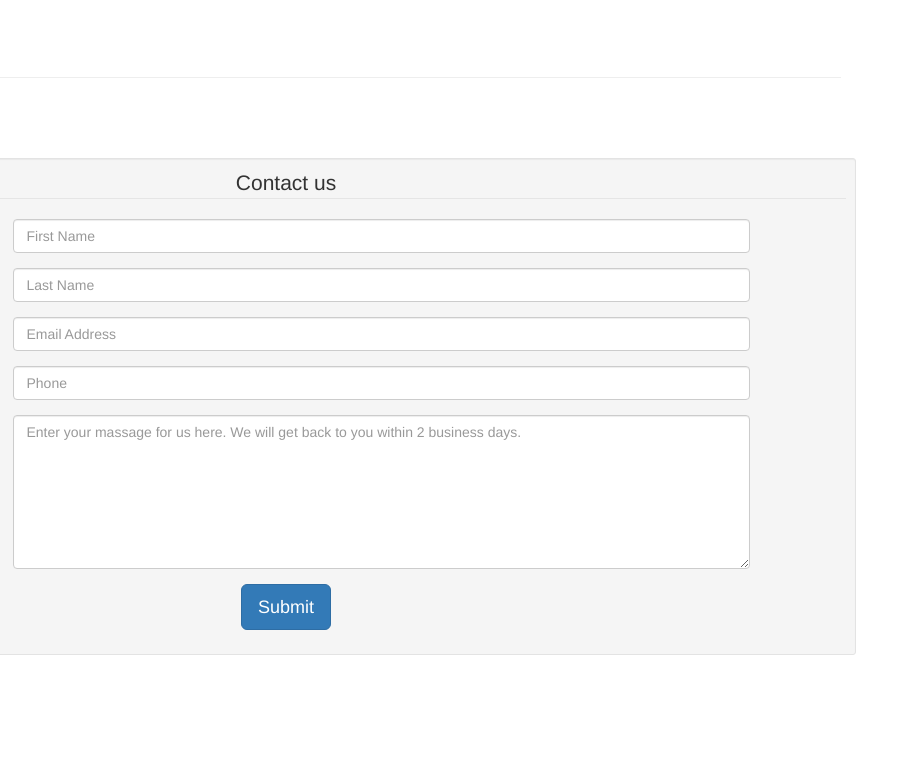
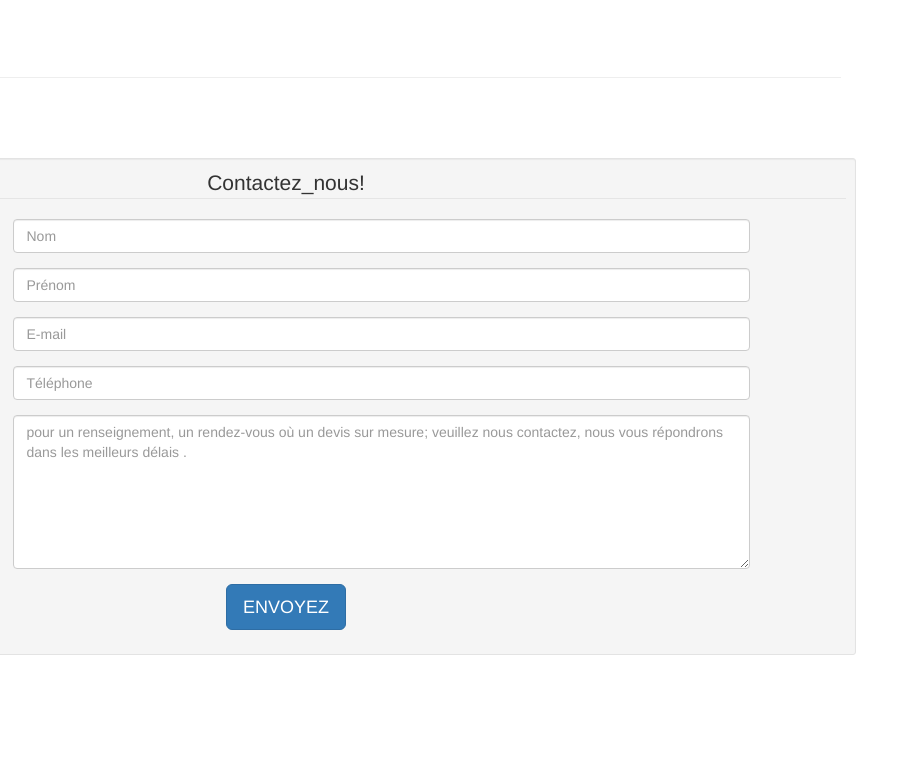
Before and after one commit to isabelle59/leplombier, a plain HTML site: page index.html in a window 1280 px wide. Shown: the part 1807-2588 px from the top of the page, 369-1280 px from the left. Drawn offline with Linux system fonts and the light colour scheme.

Commit message:
insert text for contact's page

```diff
--- a/index.html
+++ b/index.html
@@ -116,45 +116,45 @@
             <div class="well well-sm">
                 <form class="form-horizontal" method="post">
                     <fieldset>
-                        <legend class="text-center header">Contact us</legend>
+                        <legend class="text-center header">Contactez_nous!</legend>
 
                         <div class="form-group">
                             <span class="col-md-1 col-md-offset-2 text-center"><i class="fa fa-user bigicon"></i></span>
                             <div class="col-md-8">
-                                <input id="fname" name="name" type="text" placeholder="First Name" class="form-control">
+                                <input id="fname" name="name" type="text" placeholder="Nom" class="form-control">
                             </div>
                         </div>
                         <div class="form-group">
                             <span class="col-md-1 col-md-offset-2 text-center"><i class="fa fa-user bigicon"></i></span>
                             <div class="col-md-8">
-                                <input id="lname" name="name" type="text" placeholder="Last Name" class="form-control">
+                                <input id="lname" name="name" type="text" placeholder="Prénom" class="form-control">
                             </div>
                         </div>
 
                         <div class="form-group">
                             <span class="col-md-1 col-md-offset-2 text-center"><i class="fa fa-envelope-o bigicon"></i></span>
                             <div class="col-md-8">
-                                <input id="email" name="email" type="text" placeholder="Email Address" class="form-control">
+                                <input id="email" name="email" type="text" placeholder="E-mail" class="form-control">
                             </div>
                         </div>
 
                         <div class="form-group">
                             <span class="col-md-1 col-md-offset-2 text-center"><i class="fa fa-phone-square bigicon"></i></span>
                             <div class="col-md-8">
-                                <input id="phone" name="phone" type="text" placeholder="Phone" class="form-control">
+                                <input id="phone" name="phone" type="text" placeholder="Téléphone" class="form-control">
                             </div>
                         </div>
 
                         <div class="form-group">
                             <span class="col-md-1 col-md-offset-2 text-center"><i class="fa fa-pencil-square-o bigicon"></i></span>
                             <div class="col-md-8">
-                                <textarea class="form-control" id="message" name="message" placeholder="Enter your massage for us here. We will get back to you within 2 business days." rows="7"></textarea>
+                                <textarea class="form-control" id="message" name="message" placeholder="pour un renseignement, un rendez-vous où un devis sur mesure; veuillez nous contactez, nous vous répondrons dans les meilleurs délais ." rows="7"></textarea>
                             </div>
                         </div>
 
                         <div class="form-group">
                             <div class="col-md-12 text-center">
-                                <button type="submit" class="btn btn-primary btn-lg">Submit</button>
+                                <button type="submit" class="btn btn-primary btn-lg">ENVOYEZ</button>
                             </div>
                         </div>
                     </fieldset>
```
